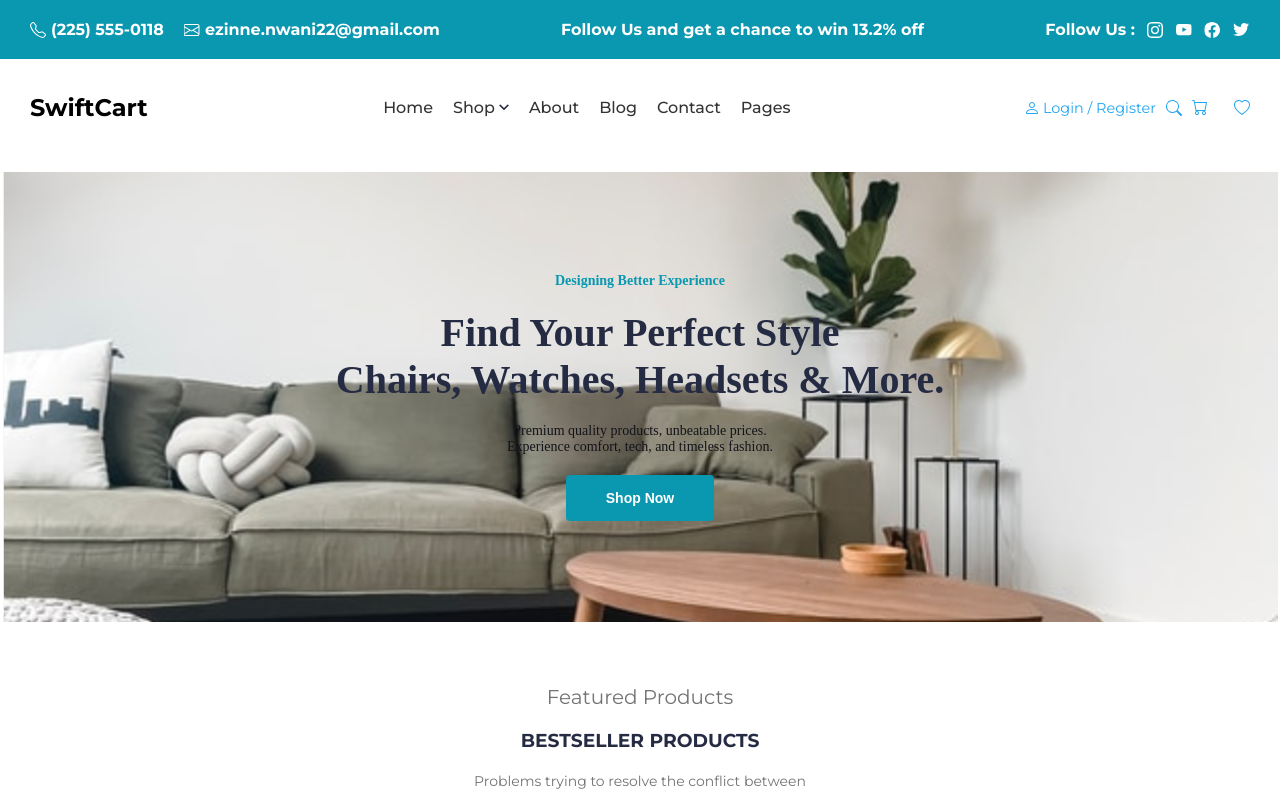
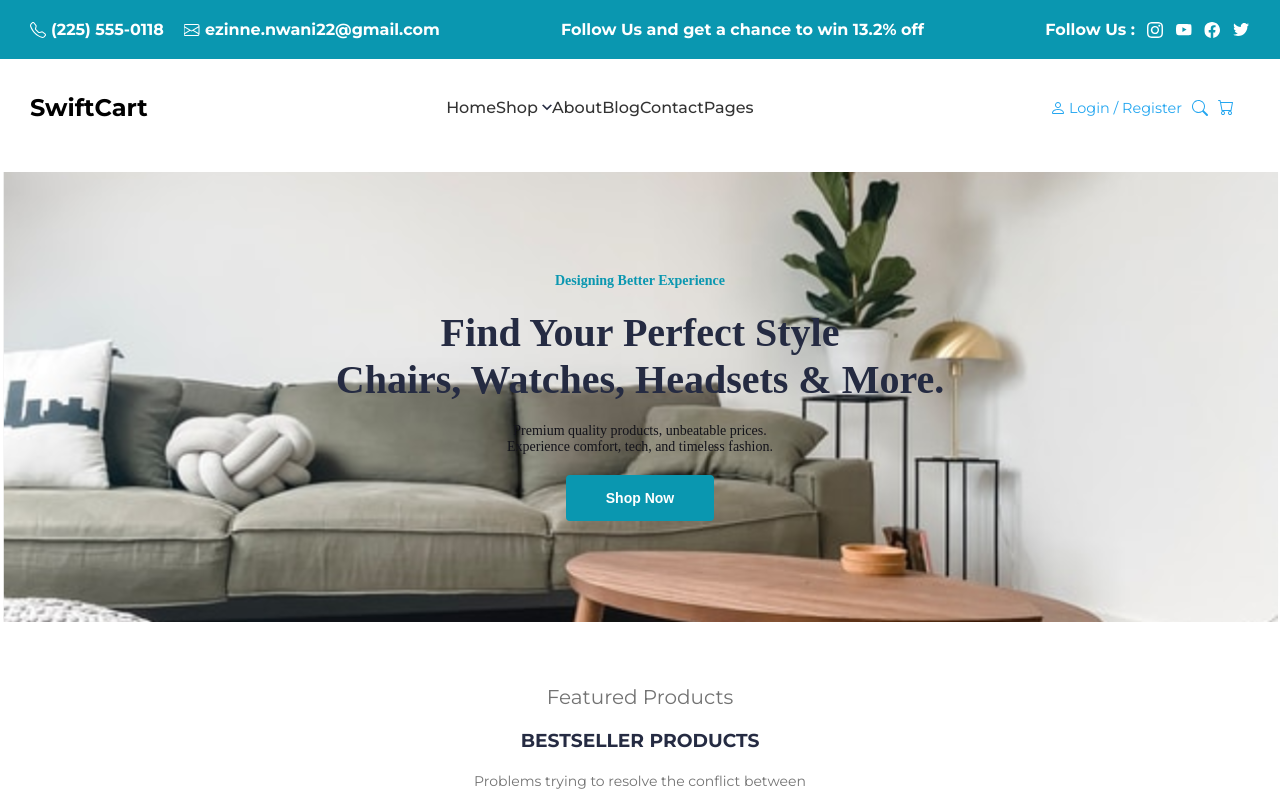
Before and after one commit to ezzzinne/swift-cart, a React (Vite) app in the folder swift-cart-app/: page / in a window 1280 px wide. Shown: the top 800 px of the page. Built offline with nearby package versions, Linux system fonts and the light colour scheme.

Commit message:
added changes

```diff
--- a/swift-cart-app/src/App.css
+++ b/swift-cart-app/src/App.css
@@ -72,7 +72,6 @@
 
 .desktop-links {
   display: flex;
-  gap: 20px;
   align-items: center;
 }
 
--- a/swift-cart-app/src/components/Navbar.tsx
+++ b/swift-cart-app/src/components/Navbar.tsx
@@ -1,7 +1,6 @@
 import Toggle from "../assets/toggle.svg";
 import User from "../assets/user-icon.svg";
 import Search from "../assets/search-icon.svg";
-import Heart from "../assets/heart-icon.svg";
 import Menu from "../assets/menu-icon.svg";
 import { useState } from 'react';
 import CartIcon from "./CartIcon";
@@ -30,7 +29,6 @@ const Navbar = () => {
                     </div>
                     <img src={Search} alt="Search icon" className="icon-items" />
                     <CartIcon />
-                    <img src={Heart} alt="Heart icon" className="icon-items" />
                     <img
                         src={Menu}
                         alt="menu"
```
Also changed, not shown: swift-cart-app/src/assets/heart-icon.svg (deleted).
